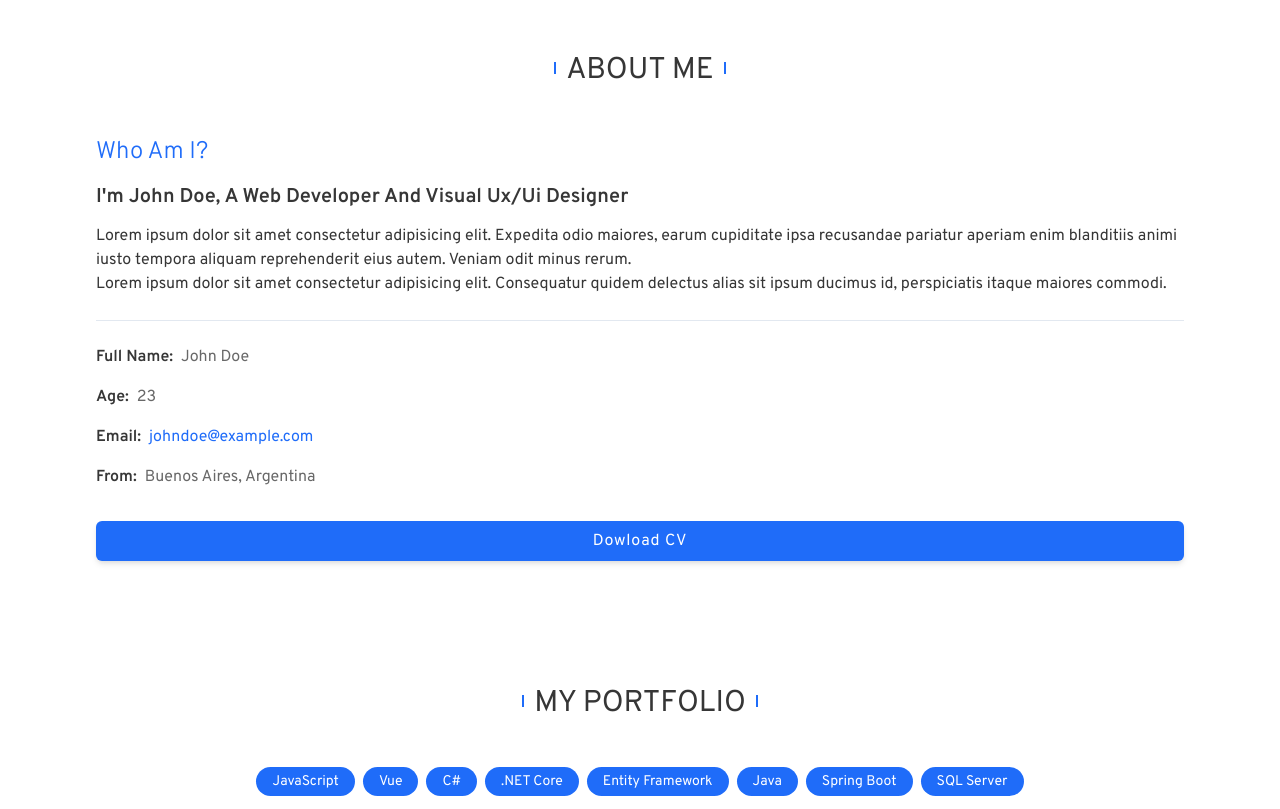
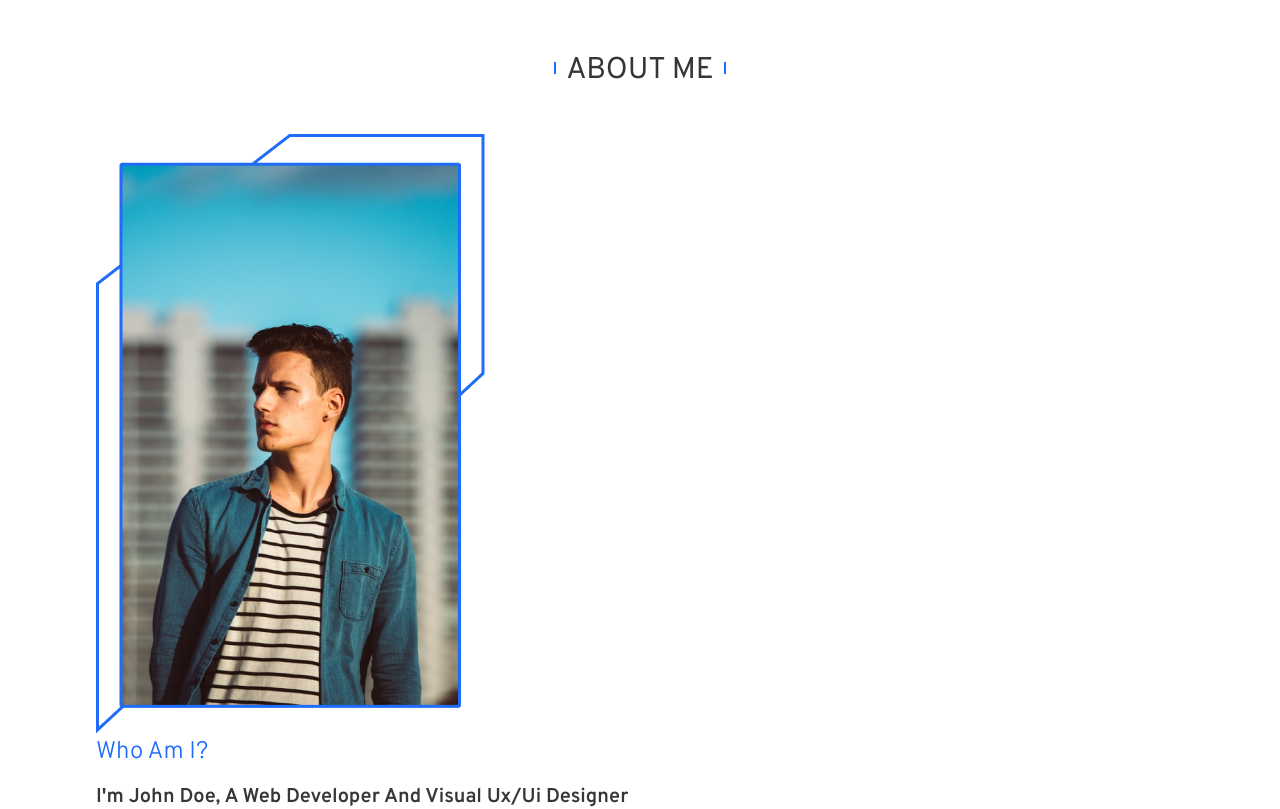
Before and after one commit to gonzalomansilla/Portfolio, a Vue app: page / in a window 1280 px wide. Shown: the part 920-1729 px from the top of the page. Built offline with nearby package versions, Linux system fonts and the light colour scheme.

Commit message:
feat: Imagen de perfil

```diff
--- a/src/components/sections/About.vue
+++ b/src/components/sections/About.vue
@@ -1,12 +1,9 @@
 <template>
   <BaseSection section-title="about me">
     <template #section-content>
-      <div>
-        <!-- TODO Imagen de perfil -->
-        <div class="about__img-perfil img-perfil">
-          <div class="img-perfil__container hidden">
-            <img src="img/optimized/perfil.jpg" alt="perfil_photo" />
-          </div>
+      <div class="about-container lg:grid lg:gap-x-10">
+        <div class="hidden lg:block w-full">
+          <img src="/img/perfil.png" alt="Foto de perfil" />
         </div>
 
         <div class="grid gap-6">
@@ -65,34 +62,6 @@ export default {
 </script>
 
 <style lang="scss" scoped>
-.img-perfil__container {
-  position: relative;
-}
-
-.img-perfil__container img {
-  width: 200px;
-  height: auto;
-}
-
-.img-perfil__container:before {
-  z-index: -1;
-  width: calc(100% + 32px);
-  height: calc(100% + 32px);
-}
-
-/* Diseño */
-
-.img-perfil__container img {
-  object-fit: cover;
-  object-position: top;
-}
-
-.img-perfil__container:before {
-  content: "";
-  /* background: $color-secundary; */
-  clip-path: polygon(0 0, 100% 0, 100% 100%, 0 30%);
-}
-
 @screen md {
   .more-info__container {
     grid-template: 1fr / auto 1fr;
@@ -106,4 +75,10 @@ export default {
     grid-template: 1fr 1fr / 1fr 1fr;
   }
 }
+
+@screen lg {
+  .about-container {
+    grid-template-columns: 20% 1fr;
+  }
+}
 </style>
```
